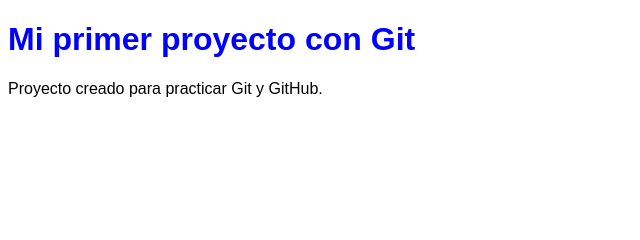
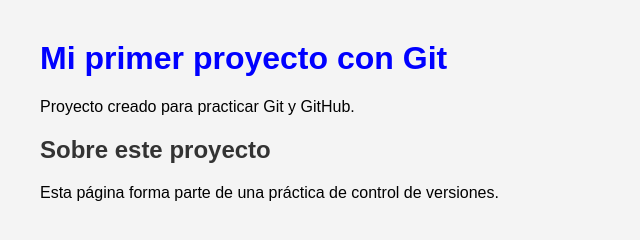
Before and after one commit to SimonAndresMarin/proyecto-git, a plain HTML site: page index.html in a window 1280 px wide. Shown: the whole page, without its empty margins (0-640 px from the left). Drawn offline with Linux system fonts and the light colour scheme.

Commit message:
Mejorar contenido y estilos de la pagina

```diff
--- a/index.html
+++ b/index.html
@@ -8,5 +8,11 @@
 <body>
     <h1>Mi primer proyecto con Git</h1>
     <p>Proyecto creado para practicar Git y GitHub.</p>
+
+
+    <h2>Sobre este proyecto</h2>
+    <p>Esta página forma parte de una práctica de control de versiones.</p>
+
+
 </body>
 </html>
--- a/styles.css
+++ b/styles.css
@@ -1,7 +1,17 @@
 body {
     font-family: Arial, sans-serif;
+    background-color: #f4f4f4;
+    margin: 40px;
 }
 
 h1 {
     color: blue;
 }
+
+h2 {
+    color: #333;
+}
+
+p {
+    font-size: 16px;
+}
```
